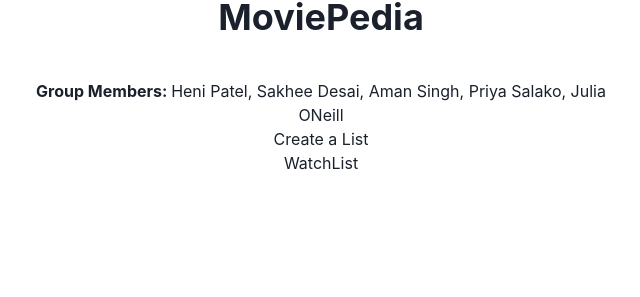
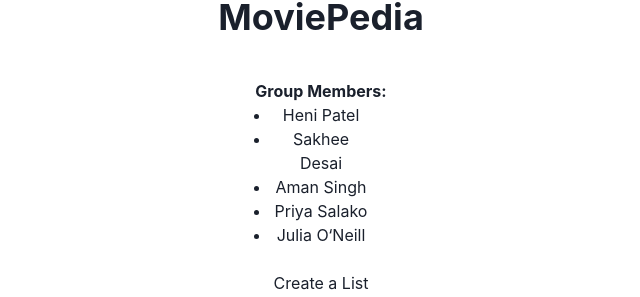
Before and after one commit to amansjot/Team5-MoviePedia, a React (Create React App) app: page / in a window 1280 px wide. Shown: the part 304-601 px from the top of the page, without its empty margins (319-959 px from the left). Built offline with nearby package versions, Linux system fonts and the light colour scheme.

Commit message:
test merge

```diff
--- a/src/App.tsx
+++ b/src/App.tsx
@@ -5,6 +5,7 @@ import { Center, Container, Heading, ListItem, UnorderedList } from "@chakra-ui/
 import { Button } from "@chakra-ui/react";
 import { CreateList } from "./components/CreateList";
 import { WatchList } from "./components/WatchList";
+import { isLineBreak } from "typescript";
 
 function App() {
     return (
@@ -16,10 +17,19 @@ function App() {
                 </Center>
                 <p>MoviePedia</p>
             </Heading>
-            <Container>
+            <div>
                 <b>Group Members: </b>
-                Heni Patel, Sakhee Desai, Aman Singh, Priya Salako, Julia ONeill
-            </Container>
+                <div style={{ width: "100px", margin: "0 auto" }}>
+                    <ul>
+                        <li>Heni Patel</li>
+                        <li>Sakhee Desai</li>
+                        <li>Aman Singh</li>
+                        <li>Priya Salako</li>
+                        <li>Julia O&lsquo;Neill</li>
+                    </ul>
+                </div>
+            </div>
+            <br/>
             <div>
                 <CreateList></CreateList>
                 <WatchList></WatchList>
```
